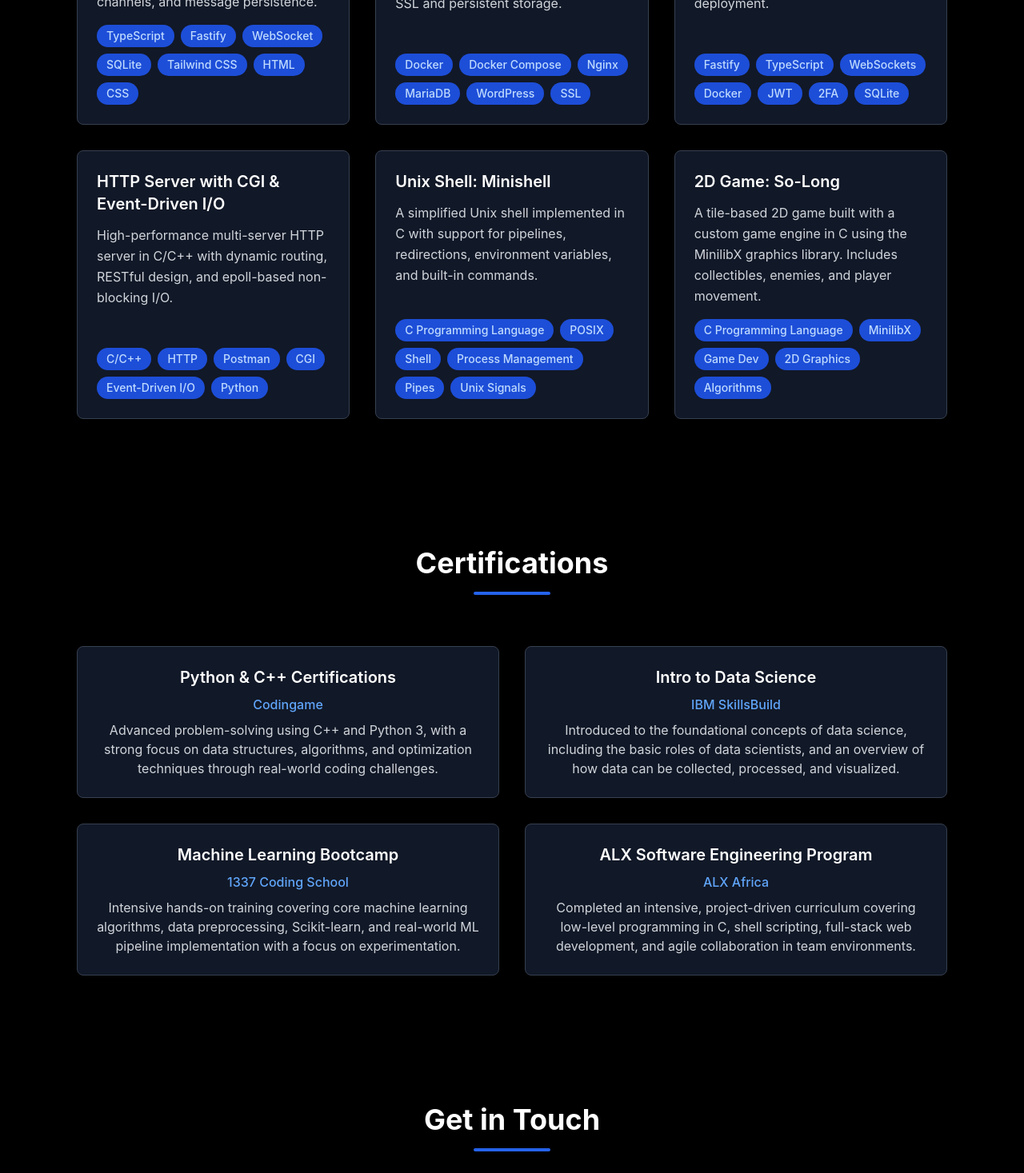
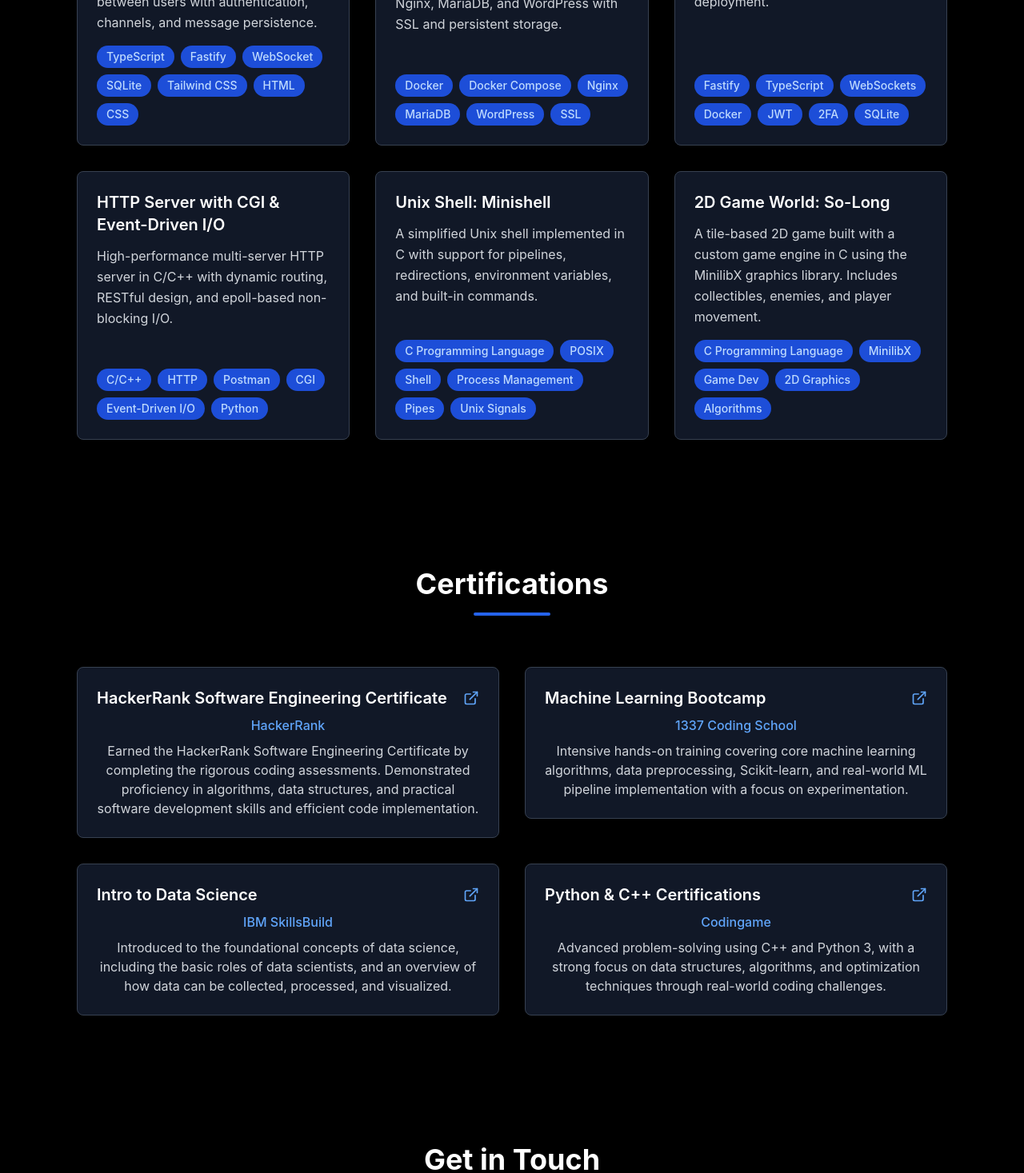
Before and after one commit to AyoubChraiti/Portfolio, a React (Vite) app: page / in a window 1280 px wide. Shown: the part 1940-3407 px from the top of the page at 80% size. Built offline with nearby package versions, Linux system fonts and the light colour scheme.

Commit message:
feat: make certificates clickable with external links
- Add URL field to each certificate object
- Wrap certificate cards in clickable links that open in new tabs
- Add external link icons to indicate clickability
- Maintain existing hover effects and styling
- Update resume PDF

```diff
--- a/src/App.tsx
+++ b/src/App.tsx
@@ -1,6 +1,6 @@
 import React, { createContext, useContext, useState, useEffect } from 'react';
 import { motion } from 'framer-motion';
-import { Github, Linkedin, Mail, Download, Menu, X, Sun, Moon } from 'lucide-react';
+import { Github, Linkedin, Mail, Download, Menu, X, Sun, Moon, ExternalLink } from 'lucide-react';
 import AnimatedSection from './components/AnimatedSection';
 import StaggerContainer, { StaggerItem } from './components/StaggerContainer';
 import { ThemeProvider, useTheme } from './context/ThemeContext';
@@ -55,7 +55,7 @@ const App: React.FC = () => {
       techStack: ['Docker', 'Docker Compose', 'Nginx', 'MariaDB', 'WordPress', 'SSL'],
     },
     {
-      title: 'Full-Stack Web Application: Pong Game',
+      title: 'Full-Stack Web Application',
       description: 'Secure multiplayer Pong game with Fastify, TypeScript, WebSockets, JWT, 2FA, and containerized deployment.',
       techStack: ['Fastify', 'TypeScript', 'WebSockets', 'Docker', 'JWT', '2FA', 'SQLite'],
     },
@@ -70,7 +70,7 @@ const App: React.FC = () => {
       techStack: ['C Programming Language', 'POSIX', 'Shell', 'Process Management', 'Pipes', 'Unix Signals'],
     },
     {
-      title: '2D Game: So-Long',
+      title: '2D Game World: So-Long',
       description: 'A tile-based 2D game built with a custom game engine in C using the MinilibX graphics library. Includes collectibles, enemies, and player movement.',
       techStack: ['C Programming Language', 'MinilibX', 'Game Dev', '2D Graphics', 'Algorithms'],
     },
@@ -295,7 +295,7 @@ const App: React.FC = () => {
                 </h3>
                 <motion.div className="space-y-4">
                   {[
-                    "Motivated Software Engineering student at 1337 Coding School, UM6P Benguerir, where I’ve developed a strong foundation in full-stack web development using React, TypeScript, Java, and Spring Boot. The project-based, peer-driven learning environment at 1337 has enabled me to grow through real-world challenges, emphasizing autonomy, collaboration, and deep technical exploration.",
+                    "Motivated Software Engineering student at 1337 Coding School, UM6P Benguerir, where I’ve developed a strong foundation in Software engineering and Web development using React, TypeScript, Java, and Spring Boot. The project-based, peer-driven learning environment at 1337 has enabled me to grow through real-world challenges, emphasizing autonomy, collaboration, and deep technical exploration.",
                     "I enjoy solving complex problems, improving performance, and delivering clean code. I’ve worked on personal and collaborative projects, and I’m always looking to learn more.",
                     "I’m excited to collaborate with dynamic teams, leveraging collective expertise to deliver innovative, user-focused solutions that make a meaningful impact."
                   ].map((paragraph, idx) => (
@@ -483,29 +483,39 @@ const App: React.FC = () => {
             <StaggerContainer className="grid md:grid-cols-2 gap-8">
               {[
                 {
-                  title: 'Python & C++ Certifications',
-                  issuer: 'Codingame',
-                  description: 'Advanced problem-solving using C++ and Python 3, with a strong focus on data structures, algorithms, and optimization techniques through real-world coding challenges.',
+                  title: 'HackerRank Software Engineering Certificate',
+                  issuer: 'HackerRank',
+                  description: 'Earned the HackerRank Software Engineering Certificate by completing the rigorous coding assessments. Demonstrated proficiency in algorithms, data structures, and practical software development skills and efficient code implementation.',
+                  url: 'https://www.hackerrank.com/certificates/iframe/597cc4976d5f'
+                },
+                {
+                  title: 'Machine Learning Bootcamp',
+                  issuer: '1337 Coding School',
+                  description: 'Intensive hands-on training covering core machine learning algorithms, data preprocessing, Scikit-learn, and real-world ML pipeline implementation with a focus on experimentation.',
+                  url: 'https://github.com/AyoubChraiti/Entry-Level-ML-Engineer-Bootcamp'
                 },
                 {
                   title: 'Intro to Data Science',
                   issuer: 'IBM SkillsBuild',
                   description: 'Introduced to the foundational concepts of data science, including the basic roles of data scientists, and an overview of how data can be collected, processed, and visualized.',
+                  url: 'https://ayoubchraiti.github.io/Certificates/IBM-data-certificate.pdf'
                 },
                 {
-                  title: 'Machine Learning Bootcamp',
-                  issuer: '1337 Coding School',
-                  description: 'Intensive hands-on training covering core machine learning algorithms, data preprocessing, Scikit-learn, and real-world ML pipeline implementation with a focus on experimentation.',
+                  title: 'Python & C++ Certifications',
+                  issuer: 'Codingame',
+                  description: 'Advanced problem-solving using C++ and Python 3, with a strong focus on data structures, algorithms, and optimization techniques through real-world coding challenges.',
+                  url: 'https://www.codingame.com/certification/P45zVz2DG9Ha9gRQfeDV3w'
                 },
-                {
-                  title: 'ALX Software Engineering Program',
-                  issuer: 'ALX Africa',
-                  description: 'Completed an intensive, project-driven curriculum covering low-level programming in C, shell scripting, full-stack web development, and agile collaboration in team environments.',
-                },
-              ].map(({ title, issuer, description }, index) => (
+              ].map(({ title, issuer, description, url }, index) => (
                 <StaggerItem key={index}>
+                  <a
+                    href={url}
+                    target="_blank"
+                    rel="noopener noreferrer"
+                    className="block w-full h-full"
+                  >
                     <motion.div
-                    className={`rounded-lg border p-6 flex flex-col items-center text-center transition-colors duration-300 ${
+                      className={`rounded-lg border p-6 flex flex-col items-center text-center transition-colors duration-300 cursor-pointer ${
                         theme === 'dark' ? 'bg-gray-900 border-gray-700' : 'bg-white border-gray-200'
                       }`}
                       whileHover={{
@@ -518,13 +528,20 @@ const App: React.FC = () => {
                       }}
                       transition={{ duration: 0.3 }}
                     >
+                      <div className="flex items-center justify-between w-full mb-2">
                         <h3
-                      className={`text-xl font-semibold mb-2 transition-colors duration-200 ${
+                          className={`text-xl font-semibold transition-colors duration-200 ${
                             theme === 'dark' ? 'text-white' : 'text-gray-900'
                           }`}
                         >
                           {title}
                         </h3>
+                        <ExternalLink
+                          className={`w-5 h-5 ml-2 transition-colors duration-200 ${
+                            theme === 'dark' ? 'text-blue-400' : 'text-blue-600'
+                          }`}
+                        />
+                      </div>
                       <p
                         className={`mb-2 transition-colors duration-200 ${
                           theme === 'dark' ? 'text-blue-400' : 'text-blue-600'
@@ -540,6 +557,7 @@ const App: React.FC = () => {
                         {description}
                       </p>
                     </motion.div>
+                  </a>
                 </StaggerItem>
               ))}
             </StaggerContainer>
```
Also changed, not shown: 1 other file (tests, documents, lock files or other folders). Lines whose indentation alone changed are shown as unchanged.
